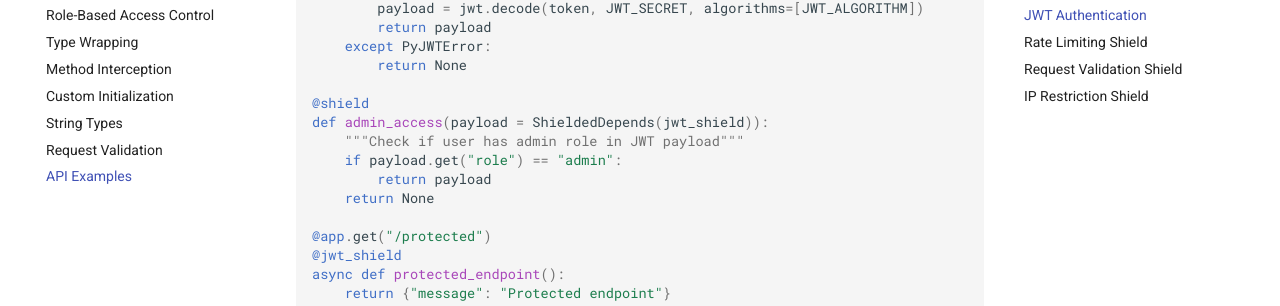
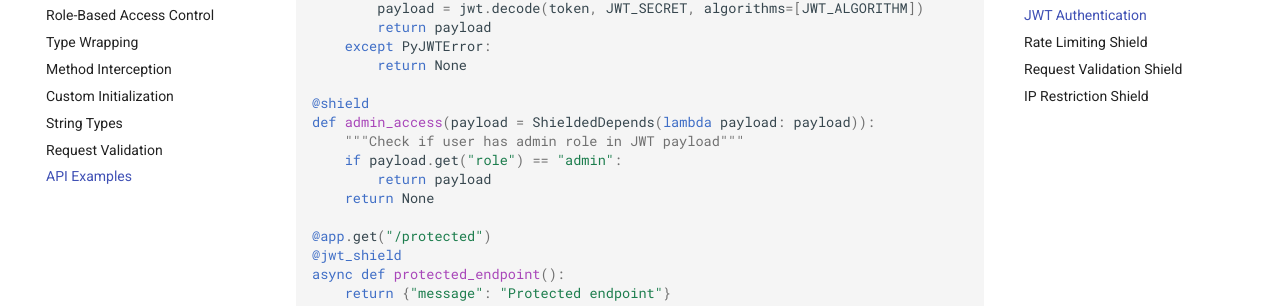
Before and after one commit to jymchng/fastapi-shield, an MkDocs documentation site: the page built from docs/user-guide/examples.md, in a window 1280 px wide and 900 px high, scrolled down 2613 px. Shown: the part 147-453 px from the top of the window. Built offline with MkDocs 1.6.1 and Material for MkDocs 9.7.7, drawn with Linux system fonts in a browser that asks for light colours; comment, search, counter and statistics services are not loaded; some of the changed text lies outside the part shown.

Commit message:
edited docs/user-guide/examples.md

```diff
--- a/docs/user-guide/examples.md
+++ b/docs/user-guide/examples.md
@@ -135,7 +135,7 @@ def jwt_shield(authorization: str = Header()):
         return None
 
 @shield
-def admin_access(payload = ShieldedDepends(jwt_shield)):
+def admin_access(payload = ShieldedDepends(lambda payload: payload)):
     """Check if user has admin role in JWT payload"""
     if payload.get("role") == "admin":
         return payload
@@ -238,7 +238,7 @@ def validate_parameters(
 
 @app.get("/items")
 @validate_parameters
-async def list_items(params: dict = ShieldedDepends(validate_parameters)):
+async def list_items(params: dict = ShieldedDepends(lambda p: p)):
     # Use validated and normalized parameters
     return {
         "items": [f"Item {i}" for i in range(1, 6)],
```
